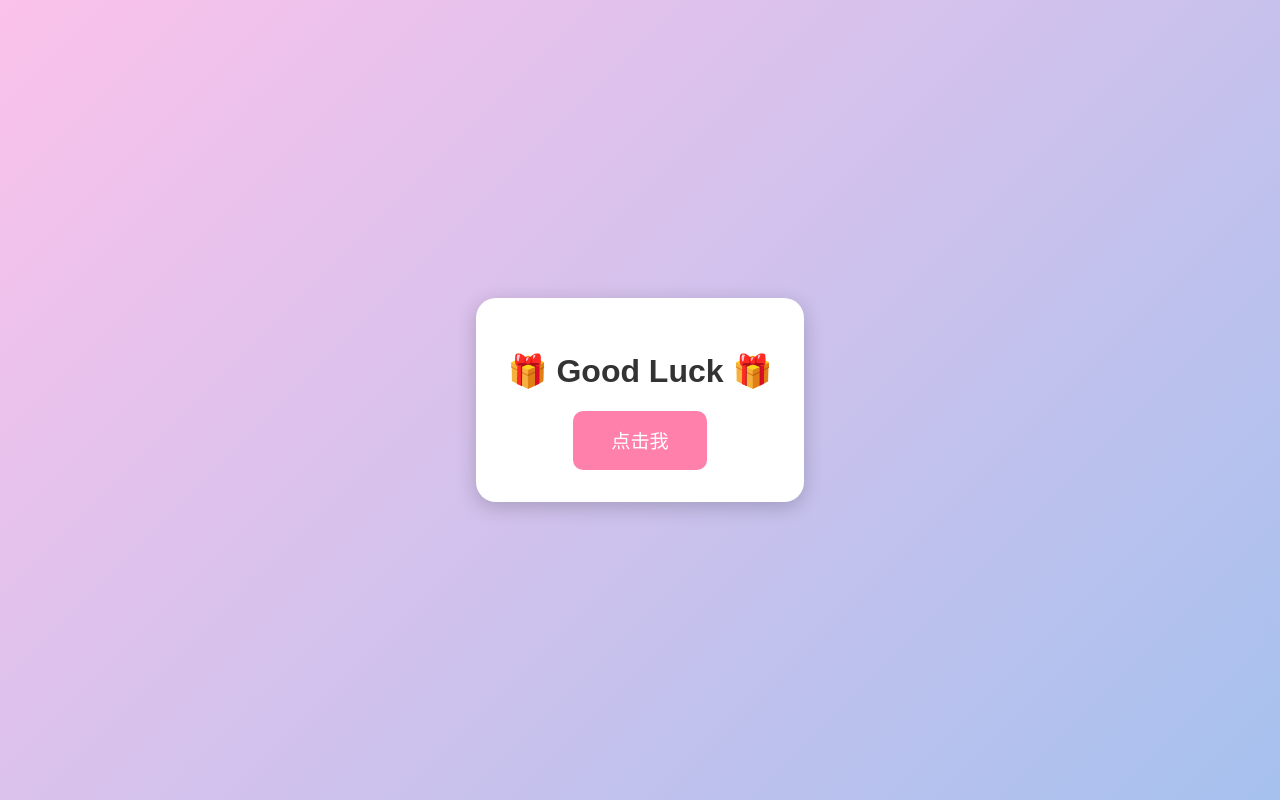
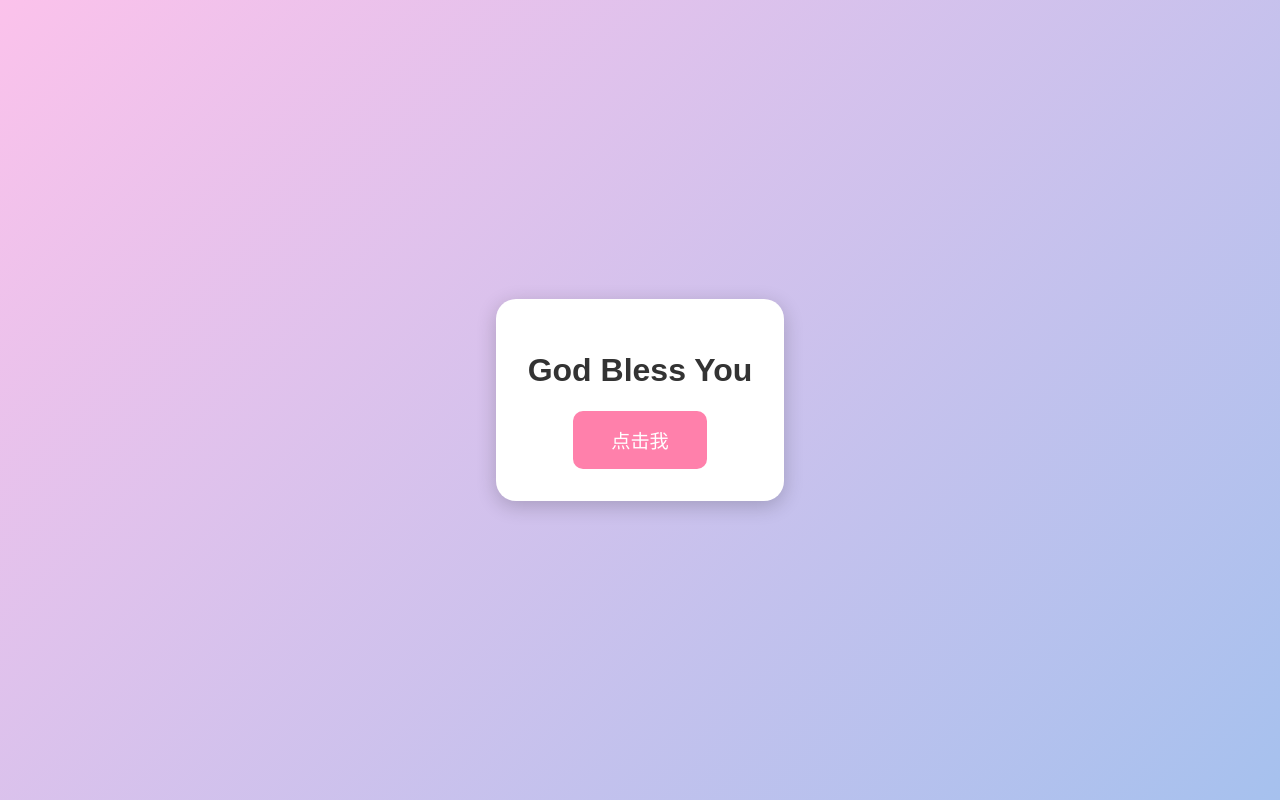
Before and after one commit to climent964280550-lab/qr-animation, a plain HTML site: page index.html in a window 1280 px wide. Drawn offline with Linux system fonts and the light colour scheme.

Commit message:
Update index.html

```diff
--- a/index.html
+++ b/index.html
@@ -8,7 +8,7 @@
 </head>
 <body>
   <div class="container">
-    <h1>🎁 Good Luck 🎁</h1>
+    <h1> God Bless You </h1>
     <button id="playButton">点击我</button>
     <div id="animation" class="hidden">
       <img src="02B1.gif" alt="动画" />
```
